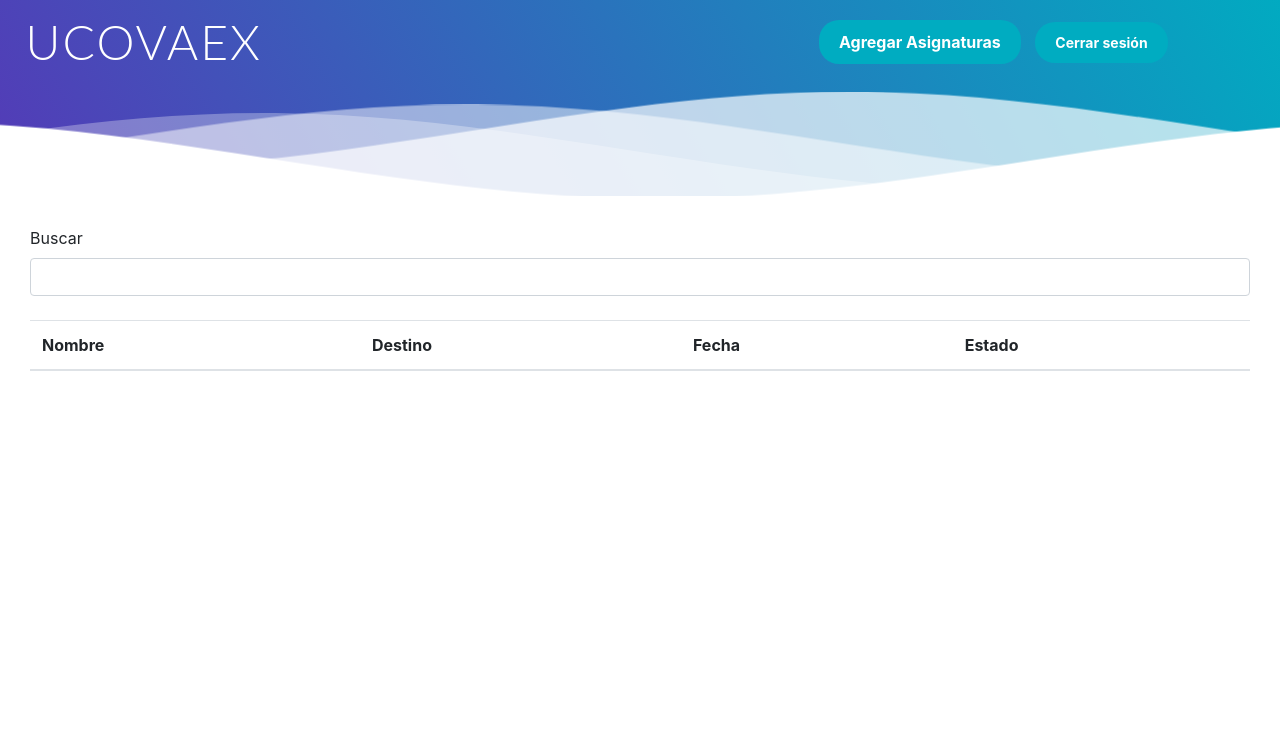
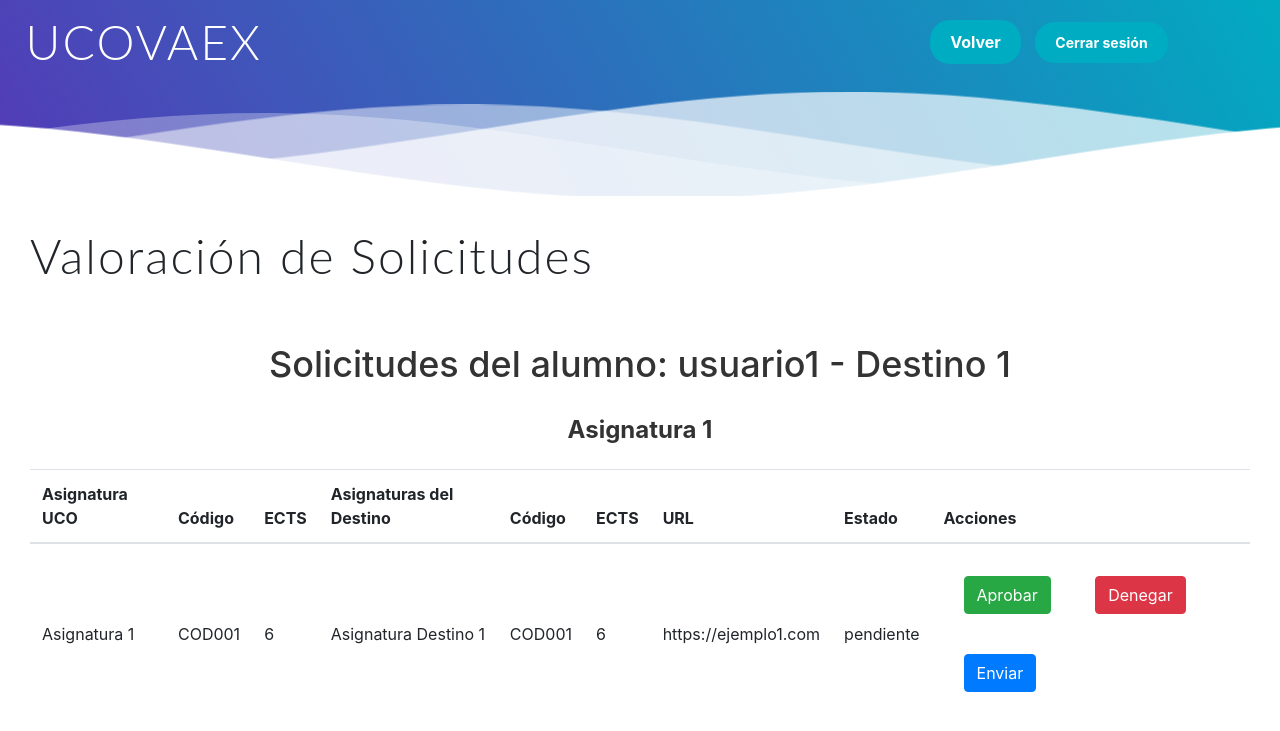
Before and after one commit to Jesawman/UCOVAEX, a Flask app: page /usuario/usuario1 in a window 1280 px wide. Shown: the top 731 px of the page. Run offline with Flask 2, Linux system fonts and the light colour scheme; data comes from the database, SQL or seed files in the repository; lists and menus that the app fills with data are empty; some libraries are stand-ins or nearby versions.

Commit message:
Update alumno_sol.html

```diff
--- a/templates/alumno_sol.html
+++ b/templates/alumno_sol.html
@@ -63,7 +63,7 @@
             <div class="inner-header">
                 <h1>UCOVAEX</h1>
                 <form action="{{ url_for('logout') }}" method="post">
-                <a href="{{ url_for('agregar_asignatura') }}" class="button">Agregar Asignaturas</a>
+                <a href="{{ url_for('administracion.html') }}" class="button">Volver</a>
                 <button type="submit" class="button" style="font-size: 14px;">Cerrar sesión</button>
                 </form>
             </div>
@@ -85,95 +85,110 @@
         </div>
      <div class="container">
         <div class="row">
-        </div>
-        <div class="row">
             <div class="col-md-12">
-                <div class="form-outline mb-4">
-                    <label class="form-label" for="datatable-search-input">Buscar</label>
-                    <input type="text" class="form-control" id="datatable-search-input" />
-                </div>
+                <h1>Valoración de Solicitudes</h1>
             </div>
         </div>
         <div class="row">
             <div class="col-md-12">
-                <div id="datatable">
+                <h2>Solicitudes del alumno: {{ alumno }} - {{ destino }}</h2>
             </div>
         </div>
-        </div>
+        {% for asignatura_uco, solicitudes_destino in grupos_solicitudes.items() %}
             <div class="row">
                 <div class="col-md-12">
-                <table id="table" class="table"
-                    data-toggle="table"
-                    data-search="true"
-                    data-filter-control="true"
-                    data-show-export="true"
-                    data-click-to-select="true"
-                    data-toolbar="#toolbar">
+                    <h3>{{ asignatura_uco }}</h3>
+                </div>
+            </div>
+            <table class="table">
                 <thead>
                     <tr>
-                            <th data-field="usuario" data-filter-control="input" data-sortable="true">Nombre</th>
-                            <th data-field="nombre_destino" data-filter-control="input" data-sortable="true">Destino</th>
-                            <th data-field="fecha" data-filter-control="input" data-sortable="true">Fecha</th>
-                            <th data-field="estado" data-filter-control="input" data-sortable="true">Estado</th>
+                        <th>Asignatura UCO</th>
+                        <th>Código</th>
+                        <th>ECTS</th>
+                        <th>Asignaturas del Destino</th>
+                        <th>Código</th>
+                        <th>ECTS</th>
+                        <th>URL</th>
+                        <th>Estado</th>
+                        <th>Acciones</th>
                     </tr>
                 </thead>
                 <tbody>
-                        {% for solicitud in solicitudes %}
+                    {% for solicitud in solicitudes_destino %}
                         <tr>
-                            <td><a href="/usuario/{{ solicitud['usuario'] }}">{{ solicitud['usuario'] }}</a></td>
-                            <td>{{ solicitud['nombre_destino'] }}</td>
-                            <td>{{ solicitud['fecha'] }}</td>
-                            <td>{{ solicitud['estado'] }}</td>
+                            {% if loop.index == 1 %}
+                                <td rowspan="{{ solicitudes_destino|length }}" class="align-middle">{{ asignatura_uco }}</td>
+                                <td rowspan="{{ solicitudes_destino|length }}" class="align-middle">{{ solicitud['codigo_uco'] }}</td>
+                                <td rowspan="{{ solicitudes_destino|length }}" class="align-middle">{{ solicitud['ects_uco'] }}</td>
+                            {% endif %}
+                            <td class="align-middle">{{ solicitud['nombre_destino'] }}</td>
+                            <td class="align-middle">{{ solicitud['codigo_destino'] }}</td>
+                            <td class="align-middle">{{ solicitud['ects_destino'] }}</td>
+                            <td class="align-middle">{{ solicitud['url'] }}</td>
+                            <td class="align-middle">{{ solicitud['estado'] }}</td>
+                            {% if loop.index == 1 %}
+                                <td rowspan="{{ solicitudes_destino|length }}" class="align-middle">
+                                    <button type="button" class="btn btn-success" onclick="aprobarSolicitud('{{ solicitud['codigo_uco'] }}')">Aprobar</button>
+                                    <button type="button" class="btn btn-danger" onclick="denegarSolicitud('{{ solicitud['codigo_uco'] }}')">Denegar</button>
+                                    <button type="button" class="btn btn-primary" onclick="enviarComision('{{ solicitud['codigo_uco'] }}')">Enviar</button>
+                                </td>
+                            {% endif %}
                         </tr>
                     {% endfor %}
                 </tbody>
             </table>
+        {% endfor %}
     </div>
-        </div>
-    </div>
+</body>
+</html>
+
 <script>
-        // Get the input field and table
-        const input = document.getElementById("datatable-search-input");
-        const table = document.getElementById("table");
+    function aprobarSolicitud(codigo_uco) {
+        var form = document.createElement('form');
+        form.method = 'POST';
+        form.action = '/aprobar';
 
-        // Add an event listener to the input field
-        input.addEventListener("input", filterTable);
+        var input = document.createElement('input');
+        input.type = 'hidden';
+        input.name = 'codigo_uco';
+        input.value = codigo_uco;
 
-        // Function to filter the table based on the input value
-        function filterTable() {
-            // Get the input value
-            const filterValue = input.value.toLowerCase();
+        form.appendChild(input);
 
-            // Get all the rows in the table body
-            const rows = table.getElementsByTagName("tbody")[0].getElementsByTagName("tr");
-
-            // Loop through each row and hide/show based on the filter value
-            for (let i = 0; i < rows.length; i++) {
-                const row = rows[i];
-                const columns = row.getElementsByTagName("td");
-                let foundMatch = false;
-
-                // Loop through each column in the row
-                for (let j = 0; j < columns.length; j++) {
-                    const column = columns[j];
-                    const cellValue = column.innerText.toLowerCase();
-
-                    // Check if the cell value contains the filter value
-                    if (cellValue.includes(filterValue)) {
-                        foundMatch = true;
-                        break;
-                    }
+        document.body.appendChild(form);
+        form.submit();
     }
 
-                // Hide/show the row based on the filter value
-                if (foundMatch) {
-                    row.style.display = "";
-                } else {
-                    row.style.display = "none";
+    function denegarSolicitud(codigo_uco) {
+        var form = document.createElement('form');
+        form.method = 'POST';
+        form.action = '/denegar';
+
+        var input = document.createElement('input');
+        input.type = 'hidden';
+        input.name = 'codigo_uco';
+        input.value = codigo_uco;
+
+        form.appendChild(input);
+
+        document.body.appendChild(form);
+        form.submit();
     }
-            }
+
+    function enviarComision(codigo_uco) {
+        var form = document.createElement('form');
+        form.method = 'POST';
+        form.action = '/enviar';
+
+        var input = document.createElement('input');
+        input.type = 'hidden';
+        input.name = 'codigo_uco';
+        input.value = codigo_uco;
+
+        form.appendChild(input);
+
+        document.body.appendChild(form);
+        form.submit();
     }
 </script>
-</body>
-
-</html>
```
Lines whose indentation alone changed are shown as unchanged.
